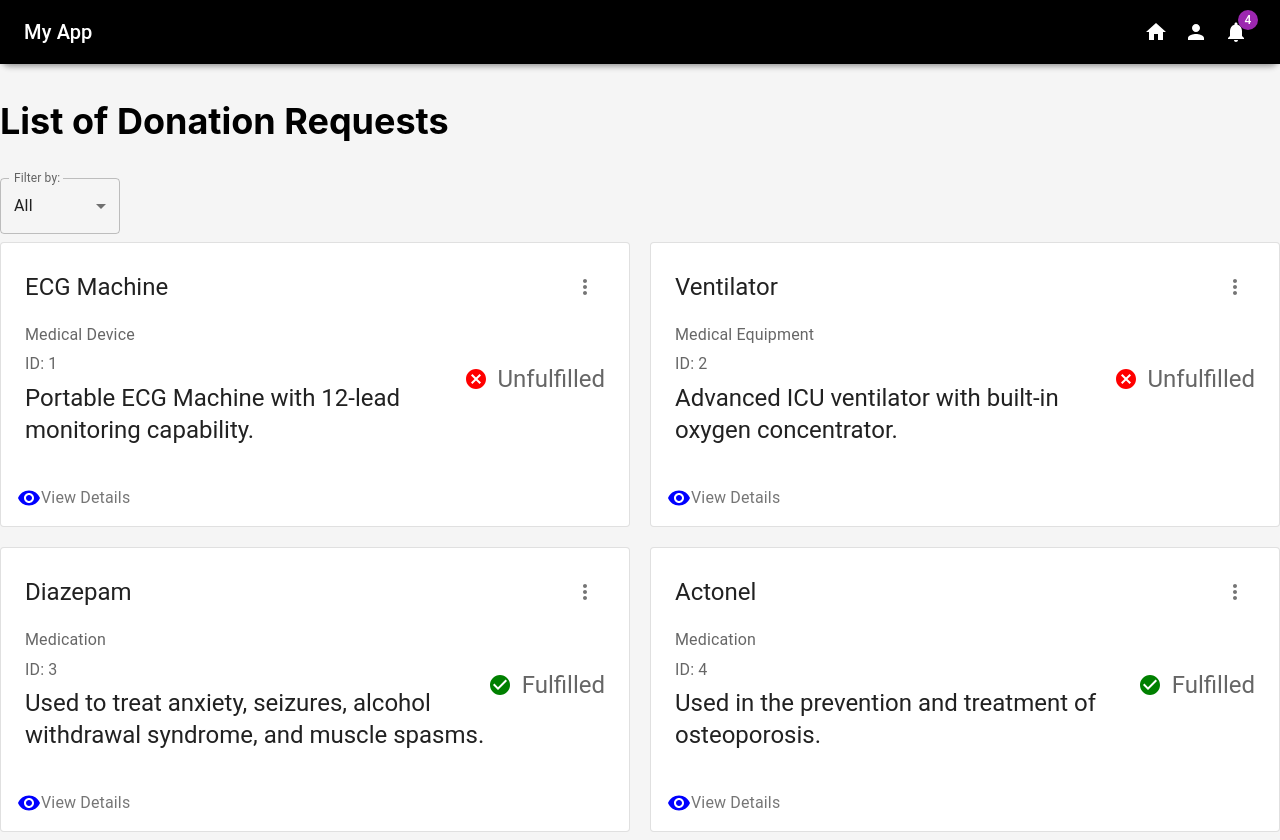
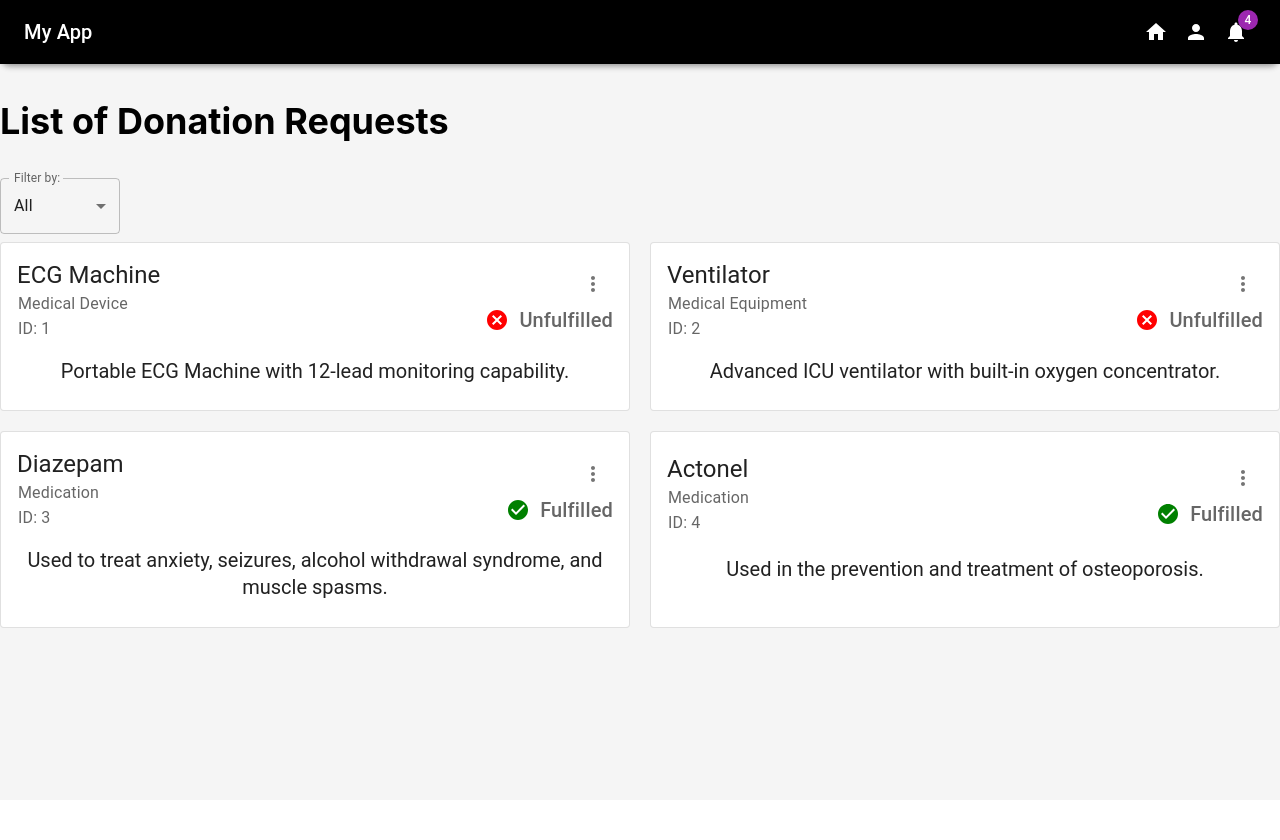
Before and after one commit to ZeyadAttia5/El-m4t4teen, a React (Vite) app in the folder Helpawy/: page / in a window 1280 px wide. After the commit the page ends 800 px from the top, so only its background shows below. Built offline with nearby package versions, Linux system fonts and the light colour scheme.

Commit message:
rabat el form bta3t NewPost lel Org Representative

```diff
--- a/Helpawy/src/OrganizationRepresentative/Posts/Post/PostCard.css
+++ b/Helpawy/src/OrganizationRepresentative/Posts/Post/PostCard.css
@@ -90,11 +90,18 @@
     display: flex;
     flex-direction: column;
     color: black;
+    justify-content: space-between;
     /* background-color: black; */
     flex-grow: 1;
 }
 
-
+.iconButton {
+    background-color: black;
+    color: white;
+    display: flex;
+    gap: 4px;
+    border-radius: 10px;
+}
 .iconButton:hover {
     background-color: gray;
 }
@@ -103,29 +110,73 @@
     object-fit: cover;
 }
 
-
 .top-Bar-info {
     display: flex;
     justify-content: flex-end;
     align-items: center;
-    margin-bottom: 10px;
     gap: 10px;
 }
 
-.post-title {
+.top-card-content {
     display: flex;
     justify-content: space-between;
     align-items: center;
-    padding: 0.5rem
+    gap: 10px;
+    grid-column: 1 / span 2;
 }
-.second-bar{
+.MUiCardContent-root {
+    padding: 5px;
+}
+
+
+.grid-container {
+    display: grid;
+    grid-template-columns: 1fr 1fr;
+    /* gap: 10px; */
+    padding: 0%;
+}
+
+.post-info {
+    grid-column: 1;
+    grid-row: 1;
+}
+
+.post-info p {
+    margin: 1px;
+    padding: 0px;
+}
+
+.post-description.MuiTypography-root {
+    grid-column: 1 / span 2;
+    grid-row: 2;
+    text-align: center;
+    word-wrap: break-word;
+    padding: 0 20px 10px 20px;
+    font-size: 20px;
+}
+
+.post-status {
+    display: flex;
+    justify-content: flex-end;
+    align-items: flex-end;
+    flex-direction: column;
+}
+
+.post-title {
+    grid-column: 1 / span 2;
+    grid-row: 2;
+}
+
+.post-controls {
+    grid-column: 1 / span 2;
+    grid-row: 3;
     display: flex;
     justify-content: space-between;
-    align-items: center;
-    padding: 0.5rem
 }
 
-.second-bar .post-info{
+.action-button {
+    background-color: black;
+    color: white;
     display: flex;
-    flex-direction: column;
+    gap: 4px;
 }
--- a/Helpawy/src/OrganizationRepresentative/Posts/Post/post.jsx
+++ b/Helpawy/src/OrganizationRepresentative/Posts/Post/post.jsx
@@ -53,20 +53,18 @@
 
 
 
-import { IconButton, Card, CardContent, Typography, CardActions, Tooltip } from '@mui/material';
-import { useState } from 'react';
+import { IconButton, Card, CardContent, Typography, CardActions, Tooltip, Menu, MenuItem } from '@mui/material';
 import DeleteIcon from '@mui/icons-material/Delete';
-import ViewIcon from '@mui/icons-material/Visibility';
-import CheckCircleIcon from '@mui/icons-material/CheckCircle';
 import CancelIcon from '@mui/icons-material/Cancel';
 import MoreVertIcon from '@mui/icons-material/MoreVert';
-import MenuItem from '@mui/material/MenuItem';
-import Menu from '@mui/material/Menu';
+import CheckCircleIcon from '@mui/icons-material/CheckCircle';
+import ViewIcon from '@mui/icons-material/Visibility';
+import EditIcon from '@mui/icons-material/Edit';
+import { useState } from 'react';
 import PropTypes from 'prop-types';
 import './PostCard.css'; // Import the CSS file
 
-const PostCard = ({ post, onDelete, onViewDetails }) => {
-
+const PostCard = ({ post, onDelete, onViewDetails, onUpdateDetails }) => {
   const [anchorEl, setAnchorEl] = useState(null);
 
   const handleClick = (event) => {
@@ -80,48 +78,54 @@ const PostCard = ({ post, onDelete, onViewDetails }) => {
     onDelete(post.id);
   };
 
+  const handleUpdateDetails = () => {
+    onUpdateDetails(post);
+  };
+
   const handleViewDetails = () => {
     onViewDetails(post);
   };
+
+
   return (
-    <Card variant="outlined" className="cardRoot">
-      <CardContent>
-        <div className='post-title'>
+    <Card variant="outlined" className="grid-container">
+      <CardContent className='top-card-content'>
+        <div className='post-info'>
           <Typography variant="h5" component="div">
             {post.title}
           </Typography>
-          <IconButton aria-label="More options" onClick={handleClick}>
-            <MoreVertIcon />
-          </IconButton>
-        </div>
-        <div className='second-bar'>
-          <div className='post-info'>
           <Typography color="text.secondary" gutterBottom>
             {post.type}
           </Typography>
           <Typography color="text.secondary" gutterBottom>
             {`ID: ${post.id}`}
           </Typography>
-            <Typography variant="h5" component="div">
-              {post.description}
-            </Typography>
+        </div>
 
+        <div className='post-status'>
+          <div>
+            <IconButton aria-label="More options" onClick={handleClick}>
+              <MoreVertIcon />
+            </IconButton>
           </div>
           {
             post.fulfilled ? (
-              <Tooltip title="Fulfilled" className='top-Bar-info'>
+              <Tooltip title="Fulfilled" className='top-Bar-info' placement="left">
                 <CheckCircleIcon style={{ color: 'green' }} />
-                <Typography variant="h5" color='text.secondary' component="div"> Fulfilled </Typography>
+                <Typography variant="h6" color='text.secondary' component="div"> Fulfilled </Typography>
               </Tooltip>
             ) : (
-              <Tooltip title="Unfulfilled" className='top-Bar-info'>
+              <Tooltip title="Unfulfilled" className='top-Bar-info' placement="left">
                 <CancelIcon style={{ color: 'red' }} />
-                <Typography variant="h5" color='text.secondary' component="div"> Unfulfilled </Typography>
+                <Typography variant="h6" color='text.secondary' component="div"> Unfulfilled </Typography>
               </Tooltip>
             )
           }
         </div>
       </CardContent>
+      <Typography variant="h5" component="div" className='post-description'>
+        {post.description}
+      </Typography>
       <CardActions>
         <Menu
           id="simple-menu"
@@ -130,16 +134,25 @@ const PostCard = ({ post, onDelete, onViewDetails }) => {
           open={Boolean(anchorEl)}
           onClose={handleClose}
         >
-          <MenuItem onClick={handleDelete}>
-            <DeleteIcon htmlColor="red" />
-            <Typography>Delete</Typography>
-          </MenuItem>
-          {/* <MenuItem onClick={handleUpdate}>Update</MenuItem> */}
-        </Menu>
+          <MenuItem>
             <IconButton aria-label="View Details" onClick={handleViewDetails} className="iconButton">
-          <ViewIcon htmlColor="blue" />
+              <ViewIcon htmlColor='blue' />
               <Typography>View Details</Typography>
             </IconButton>
+          </MenuItem>
+          <MenuItem>
+            <IconButton aria-label="View Details" onClick={handleUpdateDetails} className="iconButton">
+              <EditIcon htmlColor='blue' />
+              <Typography>Edit Post</Typography>
+            </IconButton>
+          </MenuItem>
+          <MenuItem>
+            <IconButton aria-label="Delete" onClick={handleDelete} className="iconButton">
+              <DeleteIcon htmlColor='red' />
+              <Typography>Delete</Typography>
+            </IconButton>
+          </MenuItem>
+        </Menu>
       </CardActions>
     </Card>
   );
@@ -149,6 +162,7 @@ PostCard.propTypes = {
   post: PropTypes.object.isRequired,
   onDelete: PropTypes.func.isRequired,
   onViewDetails: PropTypes.func.isRequired,
+  onUpdateDetails: PropTypes.func.isRequired,
 };
 
 export default PostCard;
--- a/Helpawy/src/OrganizationRepresentative/Posts/PostsContainer.jsx
+++ b/Helpawy/src/OrganizationRepresentative/Posts/PostsContainer.jsx
@@ -143,6 +143,12 @@ const PostsContainer = () => {
     setSelectedPost(null);
   };
 
+  const updatePost = (updatedPost) => {
+    setPosts(prevPosts => prevPosts.map(post =>
+      post.id === updatedPost.id ? updatedPost : post
+    ));
+  };
+
 
   const handleFilterChange = (event) => {
     setFilter(event.target.value);
@@ -173,6 +179,7 @@ const PostsContainer = () => {
             post={post}
             onDelete={handleDelete}
             onViewDetails={handleViewDetails}
+            onUpdateDetails={updatePost}
           />
         ))}
       </List>
```
Lines whose indentation alone changed are shown as unchanged.
